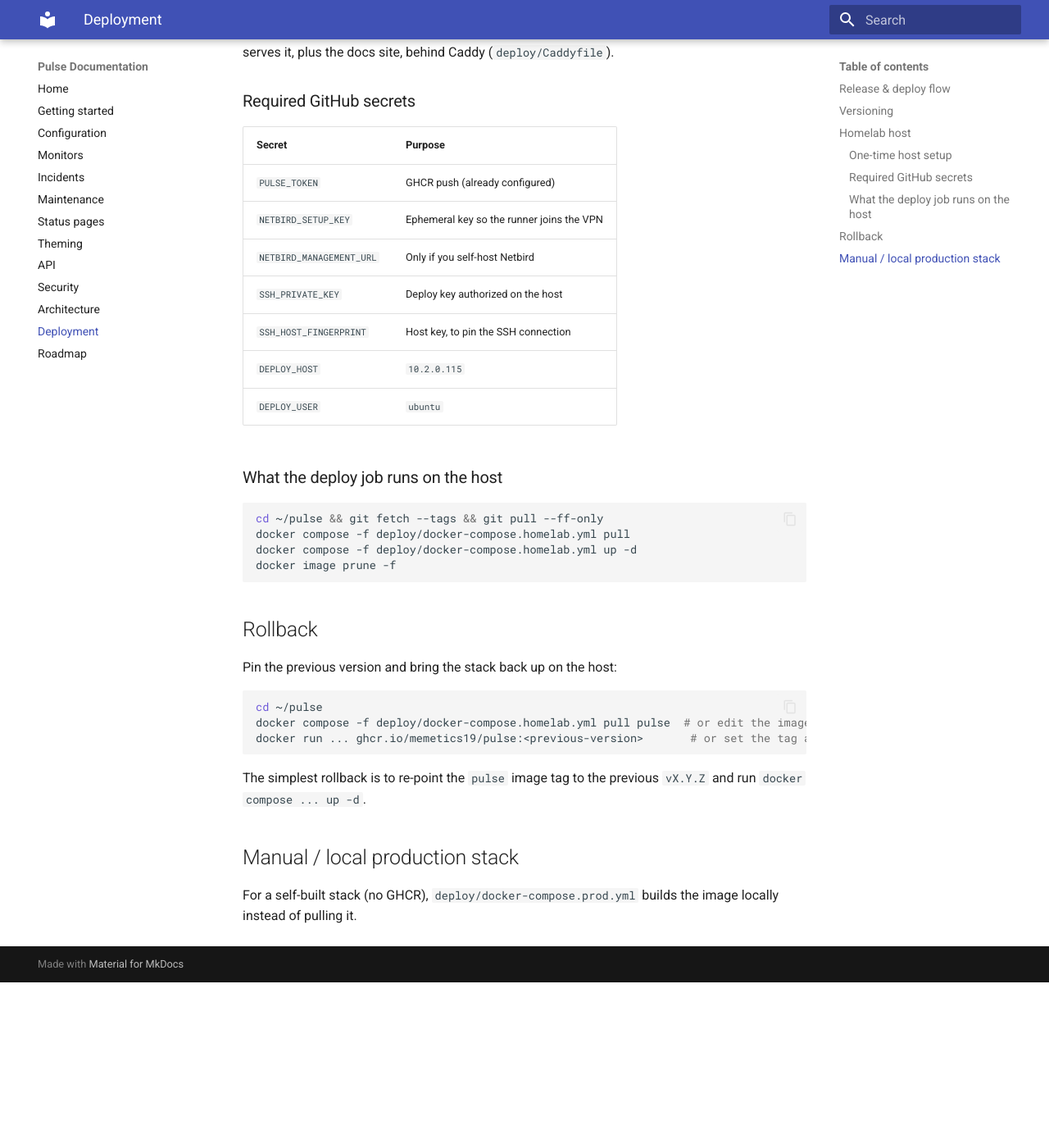
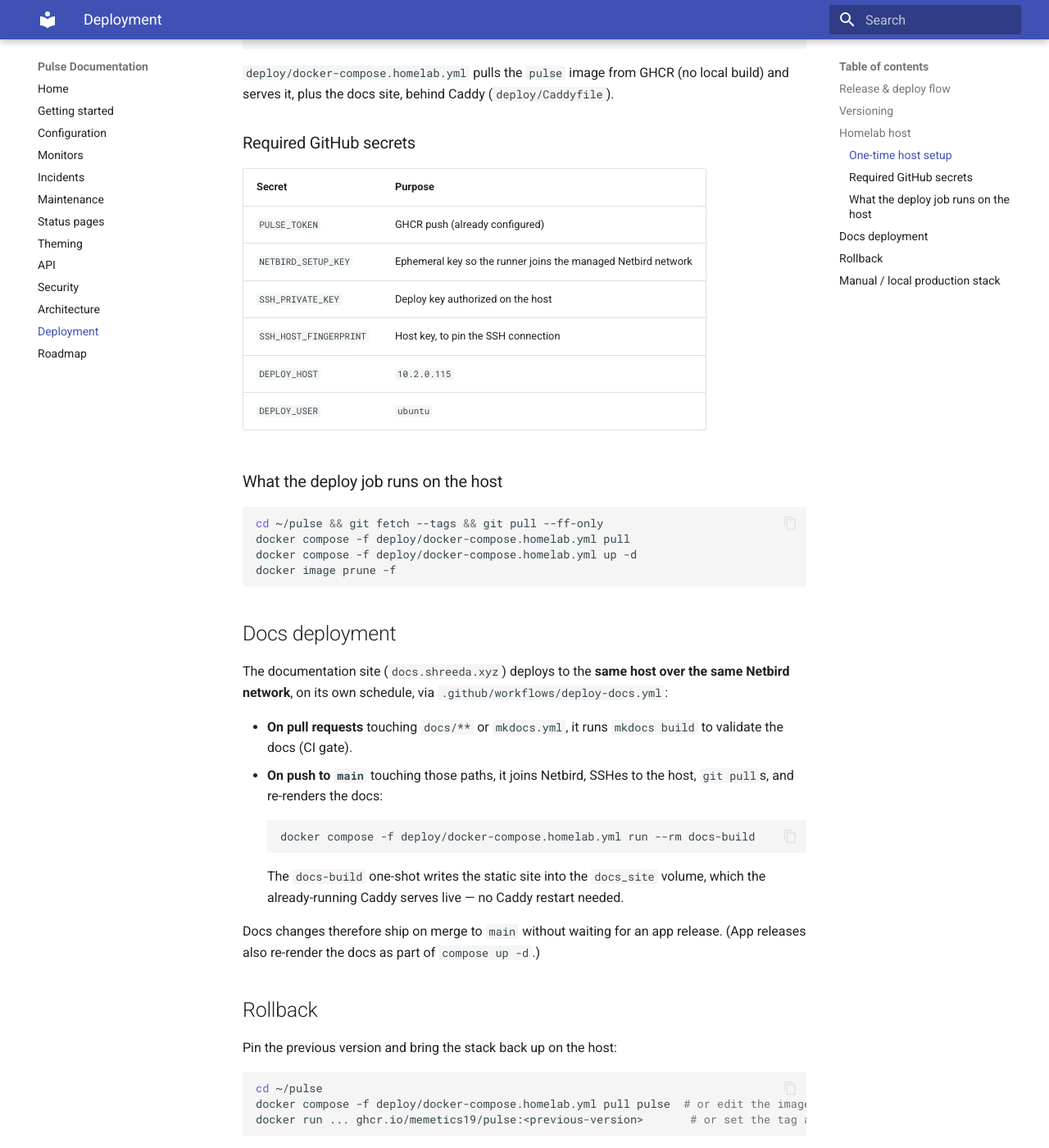
Before and after one commit to memetics19/pulse, an MkDocs documentation site: the page built from docs/deployment.md, in a window 1280 px wide and 1400 px high, scrolled down 1178 px. Shown: the whole window at 82% size. Built offline with MkDocs 1.6.1 and Material for MkDocs 9.7.7, drawn with Linux system fonts in a browser that asks for light colours; before the commit the page ends 2376 px from its top, so only the background shows below that; some of the changed text lies outside the part shown.

Commit message:
ci: add release-please, homelab deploy, and docs deploy over managed Netbird

````diff
--- a/docs/deployment.md
+++ b/docs/deployment.md
@@ -35,8 +35,9 @@
 ## Homelab host
 
 The status page runs on a private host (`10.2.0.115`) reachable over a
-[Netbird](https://netbird.io) VPN. The deploy job joins the same Netbird
-network from the GitHub runner, then connects over SSH.
+[Netbird](https://netbird.io) VPN (the **managed cloud**, not self-hosted — so
+no management URL is needed). The deploy job joins the same Netbird network from
+the GitHub runner with an ephemeral setup key, then connects over SSH.
 
 ### One-time host setup
 
@@ -57,8 +58,7 @@
 | Secret | Purpose |
 |---|---|
 | `PULSE_TOKEN` | GHCR push (already configured) |
-| `NETBIRD_SETUP_KEY` | Ephemeral key so the runner joins the VPN |
-| `NETBIRD_MANAGEMENT_URL` | Only if you self-host Netbird |
+| `NETBIRD_SETUP_KEY` | Ephemeral key so the runner joins the managed Netbird network |
 | `SSH_PRIVATE_KEY` | Deploy key authorized on the host |
 | `SSH_HOST_FINGERPRINT` | Host key, to pin the SSH connection |
 | `DEPLOY_HOST` | `10.2.0.115` |
@@ -72,6 +72,24 @@
 docker compose -f deploy/docker-compose.homelab.yml up -d
 docker image prune -f
 ```
+
+## Docs deployment
+
+The documentation site (`docs.shreeda.xyz`) deploys to the **same host over the
+same Netbird network**, on its own schedule, via `.github/workflows/deploy-docs.yml`:
+
+- **On pull requests** touching `docs/**` or `mkdocs.yml`, it runs `mkdocs build`
+  to validate the docs (CI gate).
+- **On push to `main`** touching those paths, it joins Netbird, SSHes to the host,
+  `git pull`s, and re-renders the docs:
+  ```sh
+  docker compose -f deploy/docker-compose.homelab.yml run --rm docs-build
+  ```
+  The `docs-build` one-shot writes the static site into the `docs_site` volume,
+  which the already-running Caddy serves live — no Caddy restart needed.
+
+Docs changes therefore ship on merge to `main` without waiting for an app
+release. (App releases also re-render the docs as part of `compose up -d`.)
 
 ## Rollback
 
````
Also changed, not shown: 1 other file.
